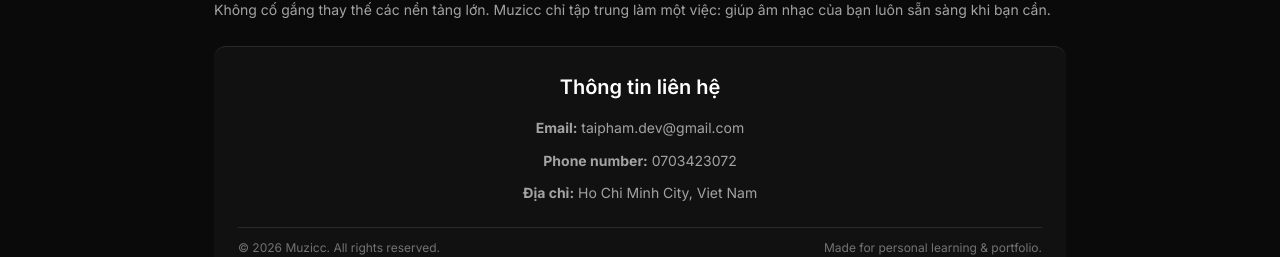
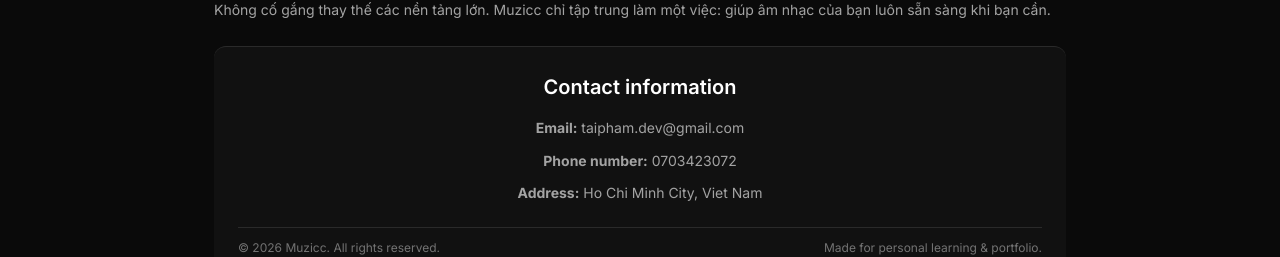
Before and after one commit to taipham2710/Muzicc, a React (Vite) app in the folder frontend/: page / in a window 1280 px wide. Shown: the part 1166-1423 px from the top of the page. Built offline with nearby package versions, Linux system fonts and the light colour scheme; no server answers.

Commit message:
fix(landing): use English labels in contact section

```diff
--- a/frontend/src/pages/Landing.tsx
+++ b/frontend/src/pages/Landing.tsx
@@ -353,7 +353,7 @@
               textAlign: "center",
             }}
           >
-            Thông tin liên hệ
+            Contact information
           </h4>
           <div
             style={{
@@ -370,7 +370,7 @@
               <strong>Phone number:</strong> 0703423072
             </p>
             <p style={{ margin: 0 }}>
-              <strong>Địa chỉ:</strong> Ho Chi Minh City, Viet Nam
+              <strong>Address:</strong> Ho Chi Minh City, Viet Nam
             </p>
           </div>
           <div
```
